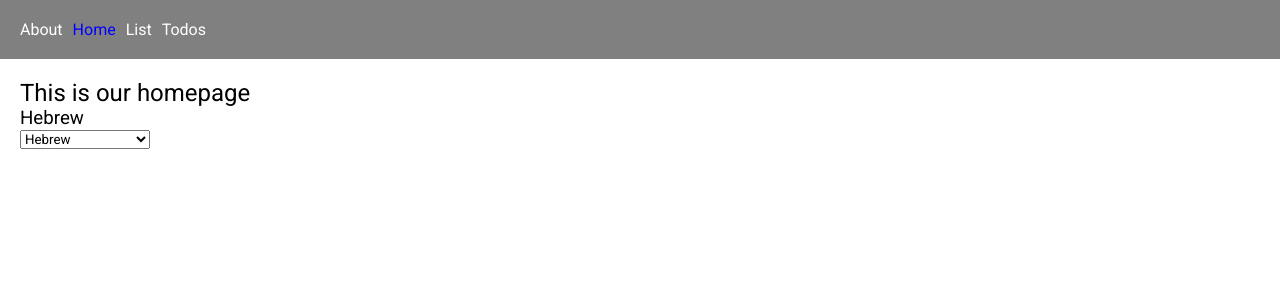
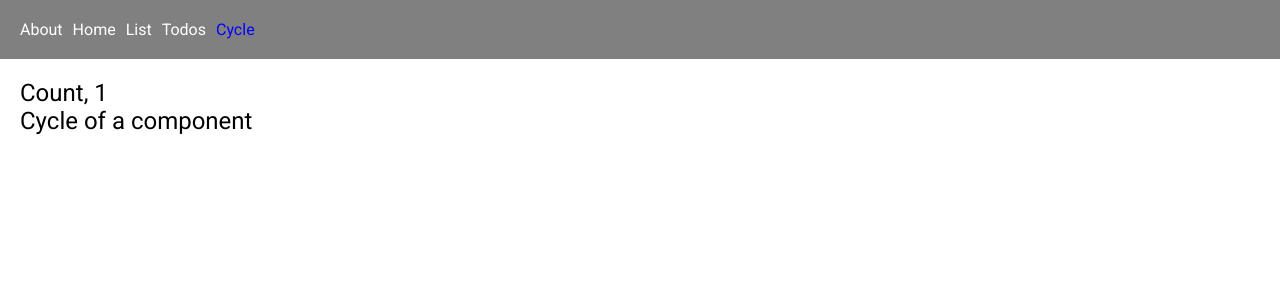
Before and after one commit to zadahead/IAI-React-6-2025, a React (Vite) app: page /cycle in a window 1280 px wide. Before the commit this address led to /. Shown: the top 300 px of the page. Built offline with nearby package versions, Linux system fonts and the light colour scheme.

Commit message:
useEffect mount

```diff
--- a/src/App.jsx
+++ b/src/App.jsx
@@ -4,6 +4,7 @@ import { About } from "./pages/about/About"
 import './app.css';
 import { ListPage } from "./pages/list/List";
 import { Todos } from "./pages/todos/Todos";
+import { Cycle } from "./pages/cycle/Cycle";
 
 export const App = () => {
     return (
@@ -13,6 +14,7 @@ export const App = () => {
                 <NavLink to="/">Home</NavLink>
                 <NavLink to="/list">List</NavLink>
                 <NavLink to="/todos">Todos</NavLink>
+                <NavLink to="/cycle">Cycle</NavLink>
             </div>
             <div className="content">
                 <Routes>
@@ -20,6 +22,7 @@ export const App = () => {
                     <Route path="/about" element={<About />}></Route>
                     <Route path="/list" element={<ListPage />}></Route>
                     <Route path="/todos" element={<Todos />}></Route>
+                    <Route path="/cycle" element={<Cycle />}></Route>
                     <Route path="*" element={<Navigate to="/" />}></Route>
                 </Routes>
             </div>
--- /dev/null
+++ b/src/pages/cycle/Cycle.jsx
@@ -0,0 +1,29 @@
+import { useEffect, useState } from "react";
+
+export const Cycle = () => {
+    const [count, setCount] = useState(0);
+    const [isLoading, setIsLoading] = useState(true);
+
+    console.log("Cycle");
+
+    useEffect(() => {
+        console.log("mounted");
+        setTimeout(() => {
+            setIsLoading(false);
+            setCount(count + 1)
+        }, 3000);
+    }, []) //trigger on component mount
+
+    console.log("before rendering");
+
+    return (
+        <div>
+            <h2>Count, {count}</h2>
+            {
+                isLoading ?
+                    <h2>loading...</h2> :
+                    <h2>Cycle of a component</h2>
+            }
+        </div>
+    )
+}
```
